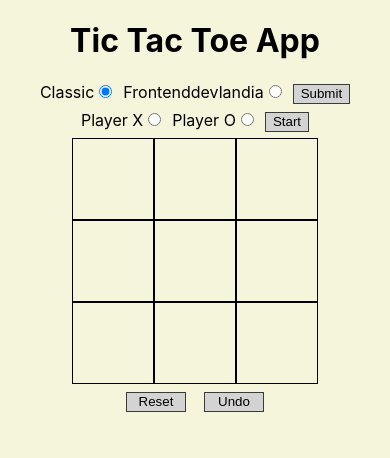
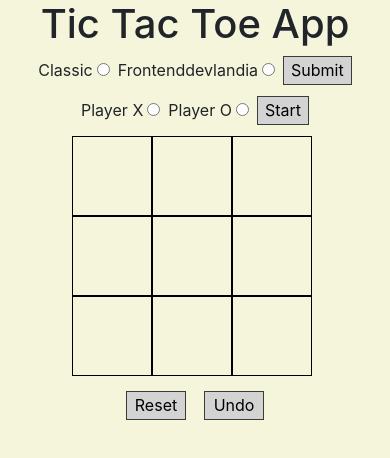
Before and after one commit to Jijo070/Tic-Tac-Toe-App, a React (Create React App) app: page / in a window 390 px wide. Shown: the top 458 px of the page. Built offline with nearby package versions, Linux system fonts and the light colour scheme.

Commit message:
Add bootstrap to make the app responsive

```diff
--- a/public/index.html
+++ b/public/index.html
@@ -19,6 +19,11 @@
       work correctly both with client-side routing and a non-root public URL.
       Learn how to configure a non-root public URL by running `npm run build`.
     -->
+
+    <link rel="stylesheet" href="https://stackpath.bootstrapcdn.com/bootstrap/4.1.0/css/bootstrap.min.css"
+    integrity="sha384-9gVQ4dYFwwWSjIDZnLEWnxCjeSWFphJiwGPXr1jddIhOegiu1FwO5qRGvFXOdJZ4"
+    crossorigin="anonymous">
+
     <title>Tic Tac Toe App</title>
   </head>
   <body>
@@ -36,5 +41,17 @@
       To begin the development, run `npm start` or `yarn start`.
       To create a production bundle, use `npm run build` or `yarn build`.
     -->
+
+    <script src="https://code.jquery.com/jquery-3.3.1.slim.min.js"
+    integrity="sha384-q8i/X+965DzO0rT7abK41JStQIAqVgRVzpbzo5smXKp4YfRvH+8abtTE1Pi6jizo"
+    crossorigin="anonymous"></script>
+
+    <script src="https://cdnjs.cloudflare.com/ajax/libs/popper.js/1.14.0/umd/popper.min.js"
+    integrity="sha384-cs/chFZiN24E4KMATLdqdvsezGxaGsi4hLGOzlXwp5UZB1LY//20VyM2taTB4QvJ"
+    crossorigin="anonymous"></script>
+
+    <script src="https://stackpath.bootstrapcdn.com/bootstrap/4.1.0/js/bootstrap.min.js"
+    integrity="sha384-uefMccjFJAIv6A+rW+L4AHf99KvxDjWSu1z9VI8SKNVmz4sk7buKt/6v9KI65qnm"
+    crossorigin="anonymous"></script>
   </body>
 </html>
--- a/src/App.css
+++ b/src/App.css
@@ -16,6 +16,10 @@ body{
   display: inline-block;
   line-height: 80px;
   cursor:pointer;
+}
+
+img {
+    vertical-align: initial;
 }
 
 .board{
@@ -41,8 +45,13 @@ button, input[type="submit" i] {
   cursor:pointer;
 }
 
+input[type=checkbox], input[type=radio] {
+  margin-left: 4px;
+}
+
 .btn{
   text-align: center;
+  display: block;
 }
 
 .reset{
--- a/src/App.js
+++ b/src/App.js
@@ -158,6 +158,7 @@ class App extends Component {
         <Status
           player={this.state.player}
           setPlayer={(e) => this.setPlayer(e)}
+          gamemode ={this.state.gamemode}
           winner = {this.state.winner}
         />
 
--- a/src/components/ChooseGameMode.js
+++ b/src/components/ChooseGameMode.js
@@ -12,7 +12,7 @@ class ChooseGameMode extends Component{
 			<form onSubmit={(e)=> this.handleForm(e)}>
 				<label>
 					Classic
-					<input type="radio" name="gamemode" checked="checked" value="Classic"/>
+					<input type="radio" name="gamemode" value="Classic"/>
 				</label>
 
 				<label>
--- a/src/components/GameStatus.js
+++ b/src/components/GameStatus.js
@@ -12,7 +12,7 @@ class GameStatus extends Component {
 	render(){
 
 		return (this.props.gamemode ?
-              <h3>You are playing the {this.props.gamemode} mode</h3> :
+              <h4>You are playing the {this.props.gamemode} mode</h4> :
               <ChooseGameMode gamemode={(e) => this.handleSetGameMode(e)} />
         )
 	}
--- a/src/components/Status.js
+++ b/src/components/Status.js
@@ -5,15 +5,17 @@ import Player from'./choosePlayer';
 class Status extends Component {
 
 	handleSetPlayer(e){
-		this.props.setPlayer(e)
+		if (this.props.gamemode) {
+			this.props.setPlayer(e)
+		}
 	}
 
 	renderHtml(){
 		if (this.props.winner){
-			return (<h2>Winner is {this.props.winner}</h2>)
+			return (<h5>Winner is {this.props.winner}</h5>)
 		} else {
 			return this.props.player ?
-	      	<h2>Next player is {this.props.player}</h2> :
+	      	<h5>Next player is {this.props.player}</h5> :
 	      	<Player player={(e) => this.handleSetPlayer(e)} />
 		}
 	}
```
